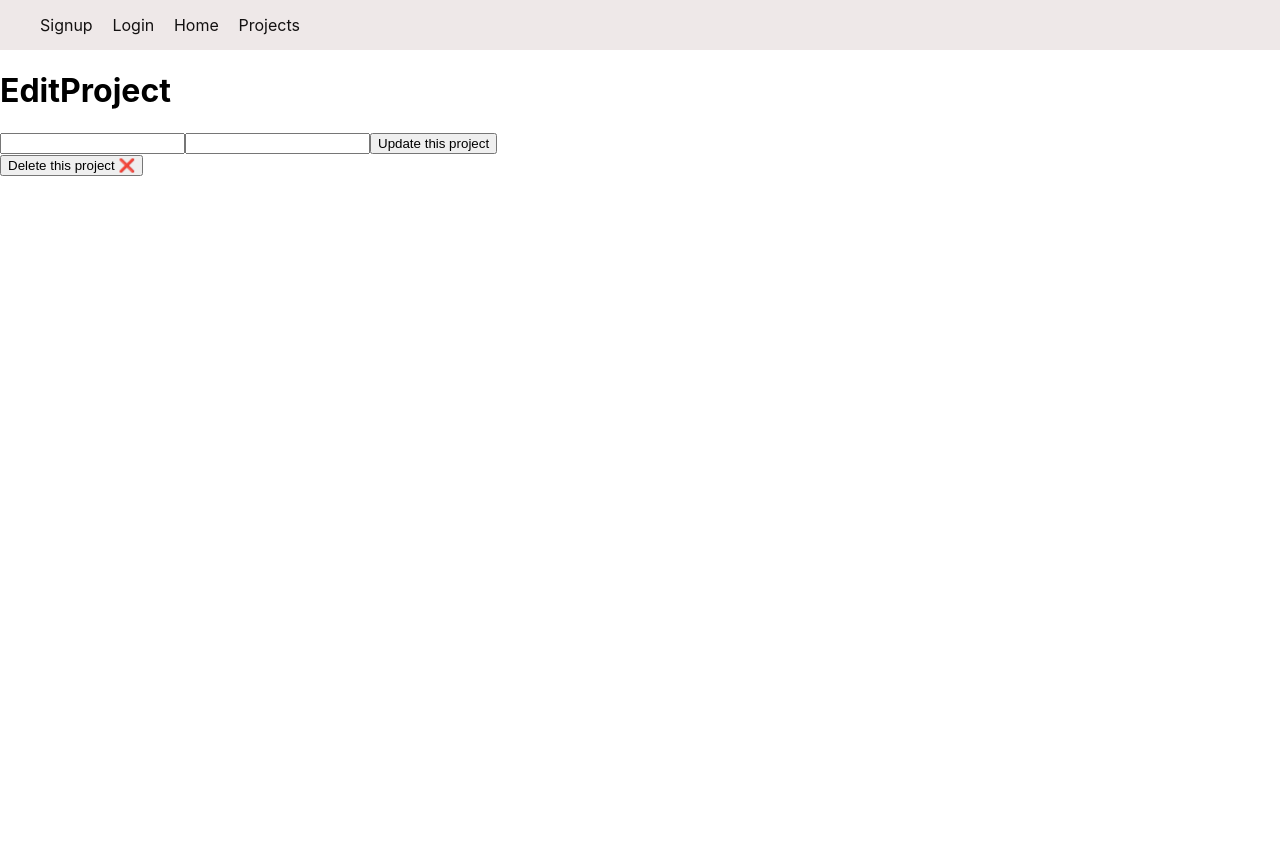
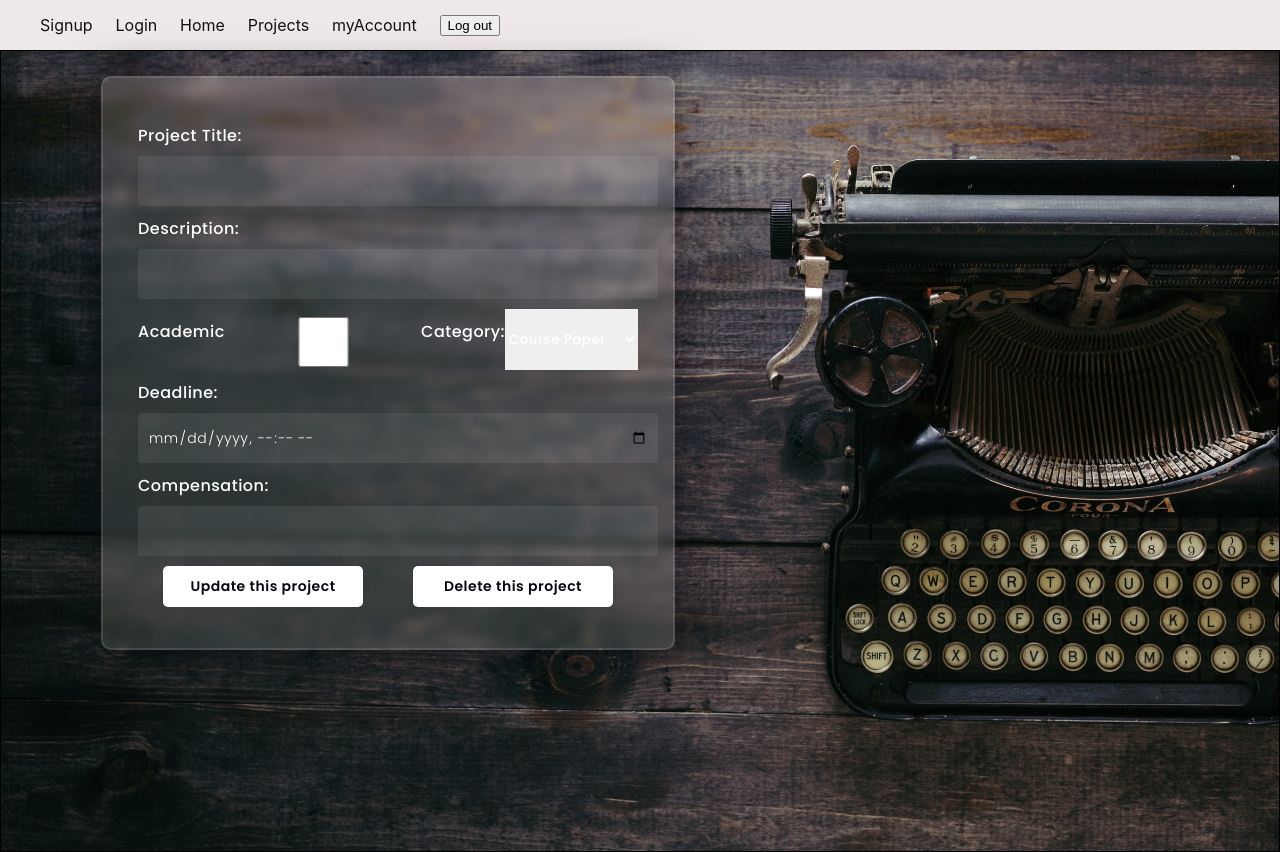
Before and after one commit to THBH85/ghostler, a React (Create React App) app in the folder client/: page /projects/edit/1 in a window 1280 px wide. Before the commit the page ends 800 px from the top, so only its background shows below. Built offline with nearby package versions, Linux system fonts and the light colour scheme; no server answers.

Commit message:
add applicant functionality

```diff
--- a/client/src/App.css
+++ b/client/src/App.css
@@ -1,4 +1,3 @@
-
 body {
     padding: 0;
     margin: 0;
@@ -106,7 +105,7 @@ body {
 }
 
 nav {
-    width: 300px;
+    width: 500px;
 }
 
 nav ul {
@@ -300,14 +299,14 @@ button {
 
 .project-details-box {
     height: 400px;
-    width: 400px;
+    width: 500px;
     background-color: rgba(255, 255, 255, 0.13);
     border-radius: 10px;
     backdrop-filter: blur(5px);
     border: 2px solid rgba(255, 255, 255, 0.1);
     box-shadow: 0 0 40px rgba(8, 7, 16, 0.6);
     padding: 35px 35px;
-    margin-left: 150px;
+    margin-left: 100px;
     margin-top: 80px;
 }
 
@@ -360,13 +359,51 @@ button {
 }
 
 .add-project-button {
-    margin-top: 50px;
+
     width: 100%;
     background-color: #ffffff;
     color: #080710;
-    padding: 15px 0;
-    font-size: 18px;
+    padding: 10px 15px;
+    font-size: 14px;
     font-weight: 600;
     border-radius: 5px;
     cursor: pointer;
+    font-family: Poppins;
 }
+
+.uni-button {
+
+    width: 200px;
+    background-color: #ffffff;
+    color: #080710;
+    padding: 10px 15px;
+    font-size: 14px;
+    font-weight: 600;
+    border-radius: 5px;
+    cursor: pointer;
+    font-family: Poppins;
+
+}
+
+.add-project-row {
+    display: flex;
+    margin-top: 10px;
+    justify-content: space-between;
+}
+
+.edit-project-row {
+    display: flex;
+    margin-top: 10px;
+    justify-content: space-around;
+}
+
+.project-details-row {
+    display: flex;
+    margin-top: 10px;
+    align-items: center;
+    align-content: center;
+    justify-content: space-around;
+    border-radius: 10px;
+    border: 1px solid white;
+
+}
--- a/client/src/components/AddProject.js
+++ b/client/src/components/AddProject.js
@@ -1,11 +1,11 @@
 import axios from 'axios'
-import React, { useState, useContext, useEffect } from 'react'
+import React, { useState, useContext } from 'react'
 import { AuthContext } from '../context/auth'
+import { useNavigate } from 'react-router-dom'
 
 export default function AddProject(props) {
 
 
-	const [creator, setCreator] = useState('')
 	const [title, setTitle] = useState('')
 	const [description, setDescription] = useState('')
 	const [academic, setAcademic] = useState('')
@@ -13,16 +13,9 @@ export default function AddProject(props) {
 	const [date, setDate] = useState('')
 	const [compensation, setCompensation] = useState('')
 
-	const {user, verifyStoredToken, isLoading} = useContext(AuthContext)
+	const { user } = useContext(AuthContext)
+	const navigate = useNavigate()
 
-	// useEffect(() => {
-	//	 verifyStoredToken();
-	//	 if (!isLoading) {
-	//
-	//		 setCreator(user?._id);
-	//	 }
-	//	console.log("USER: ", user?.id);
-    //}, [isLoading]);
 
 	const handleSubmit = e => {
 		e.preventDefault()
@@ -33,7 +26,6 @@ export default function AddProject(props) {
 			.then(response => {
 				console.log(response)
 				// reset the form
-				setCreator('')
 				setTitle('')
 				setDescription('')
 				setAcademic('')
@@ -43,6 +35,7 @@ export default function AddProject(props) {
 
 				// refresh the list of projects in 'AllProjects'
 				props.getAllProjects()
+				navigate('/projects')
 			})
 			.catch(err => console.log(err))
 	}
@@ -65,7 +58,7 @@ export default function AddProject(props) {
 						value={description}
 						onChange={e => setDescription(e.target.value)}
 					/>
-
+					<div className='add-project-row'>
 						<label className='add-project-label' htmlFor="academic">Academic</label>
 						<input className='add-project-input'
 							type="checkbox"
@@ -73,7 +66,7 @@ export default function AddProject(props) {
 							onChange={e => setAcademic(e.target.checked)}
 						/>
 
-					<label className='add-project-label' htmlFor="category">Project category:</label>
+						<label className='add-project-label' htmlFor="category">Category:</label>
 						<select
 							onChange={e => setCategory(e.target.value)}
 							value={category}
@@ -86,8 +79,8 @@ export default function AddProject(props) {
 							<option value="Novel" >Novel</option>
 							<option value="Other" >Other</option>
 						</select>
-
-					<label className='add-project-label' htmlFor="date">deadline: </label>
+					</div>
+					<label className='add-project-label' htmlFor="date">Deadline: </label>
 					<input className='add-project-input'
 						type="datetime-local"
 						value={date}
@@ -101,7 +94,8 @@ export default function AddProject(props) {
 						onChange={e => setCompensation(e.target.value)}
 					/>
 
-					<button type="submit">Add this Project ➕</button>
+					<button className="uni-button" type="submit">Add this Project</button>
+
 				</form>
 			</div>
 		</div>
--- a/client/src/components/Navbar.js
+++ b/client/src/components/Navbar.js
@@ -1,7 +1,17 @@
-import React from 'react'
-import { Link } from 'react-router-dom'
+import React, {useContext} from 'react'
+import { Link, useNavigate } from 'react-router-dom'
+import { AuthContext } from '../context/auth'
 
 export default function Navbar() {
+
+	const { logoutUser } = useContext(AuthContext)
+	const navigate = useNavigate()
+
+	function handleLogOutClick () {
+		logoutUser()
+		navigate('/')
+	}
+
 	return (
 		<div className="header">
 			<nav>
@@ -18,6 +28,10 @@ export default function Navbar() {
 					<li>
 						<Link to="/projects">Projects</Link>
 					</li>
+					<li>
+						<Link to="/profile">myAccount</Link>
+					</li>
+					<button  onClick={handleLogOutClick}>Log out</button>
 				</ul>
 			</nav>
 		</div>
--- a/client/src/pages/AllProjects.js
+++ b/client/src/pages/AllProjects.js
@@ -1,7 +1,6 @@
 import React, { useEffect, useState } from 'react'
 import axios from 'axios'
 import ProjectCard from '../components/ProjectCard'
-import { Link } from 'react-router-dom'
 
 
 export default function AllProjects() {
@@ -87,7 +86,7 @@ export default function AllProjects() {
 					})
 					.map(project => <ProjectCard key={project._id} {...project} />)}
 
-				<Link to="/projects/add">Add a Project</Link>
+
 			</div>
 		</div>
 	)
--- a/client/src/pages/EditProjects.js
+++ b/client/src/pages/EditProjects.js
@@ -10,23 +10,30 @@ export default function EditProject() {
 
 	const [title, setTitle] = useState('')
 	const [description, setDescription] = useState('')
+	const [academic, setAcademic] = useState('')
+	const [category, setCategory] = useState('')
+	const [date, setDate] = useState('')
+	const [compensation, setCompensation] = useState('')
+	const [project, setProject] = useState({})
 
 	useEffect(() => {
 		console.log('use effect')
-		const storedToken=localStorage.getItem('authToken')
+		const storedToken = localStorage.getItem('authToken')
 		axios.get(`/api/projects/${id}`, { headers: { Authorization: `Bearer ${storedToken}` } })
 			.then(response => {
 				const { title, description } = response.data
 				setTitle(title)
 				setDescription(description)
+				setProject(response)
 			})
 			.catch(err => console.log(err))
 	}, [])
 
 	const handleSubmit = e => {
 		e.preventDefault()
-		const requestBody = { title, description }
-		const storedToken=localStorage.getItem('authToken')
+		const applicants = project.applicants
+		const requestBody = { title, description, applicants }
+		const storedToken = localStorage.getItem('authToken')
 		// put request to the backend to update the project
 		axios.put(`/api/projects/${id}`, requestBody, { headers: { Authorization: `Bearer ${storedToken}` } })
 			.then(() => {
@@ -37,7 +44,7 @@ export default function EditProject() {
 	}
 
 	const deleteProject = () => {
-		const storedToken=localStorage.getItem('authToken')
+		const storedToken = localStorage.getItem('authToken')
 		axios.delete(`/api/projects/${id}`, { headers: { Authorization: `Bearer ${storedToken}` } })
 			.then(() => {
 				// redirect to the projects list
@@ -48,21 +55,66 @@ export default function EditProject() {
 
 	return (
 		<>
-			<h1>EditProject</h1>
+
+			<div className='container-background'>
+				<div className='add-project-box'>
 					<form onSubmit={handleSubmit}>
-				<input
+						<label className='add-project-label' htmlFor="title">Project Title: </label>
+						<input className='add-project-input'
 							type="text"
 							value={title}
 							onChange={e => setTitle(e.target.value)}
 						/>
-				<input
+
+						<label className='add-project-label' htmlFor="description">Description: </label>
+						<input className='add-project-input'
 							type="text"
 							value={description}
 							onChange={e => setDescription(e.target.value)}
 						/>
-				<button type="submit">Update this project</button>
+						<div className='add-project-row'>
+							<label className='add-project-label' htmlFor="academic">Academic</label>
+							<input className='add-project-input'
+								type="checkbox"
+								value={academic}
+								onChange={e => setAcademic(e.target.checked)}
+							/>
+
+							<label className='add-project-label' htmlFor="category">Category:</label>
+							<select
+								onChange={e => setCategory(e.target.value)}
+								value={category}
+							>
+								<option value="Course Paper" >Course Paper</option>
+								<option value="Bachelor Thesis" >Bachelor Thesis</option>
+								<option value="Master Thesis" >Master Thesis</option>
+								<option value="Biography" >Biography</option>
+								<option value="Autobiography" >Autobiography</option>
+								<option value="Novel" >Novel</option>
+								<option value="Other" >Other</option>
+							</select>
+						</div>
+						<label className='add-project-label' htmlFor="date">Deadline: </label>
+						<input className='add-project-input'
+							type="datetime-local"
+							value={date}
+							onChange={e => setDate(e.target.value)}
+						/>
+
+						<label className='add-project-label' htmlFor="compensation">Compensation: </label>
+						<input className='add-project-input'
+							type="text"
+							value={compensation}
+							onChange={e => setCompensation(e.target.value)}
+						/>
+						<div className='edit-project-row'>
+						<button className='uni-button' type="submit">Update this project</button>
+						<button className='uni-button' onClick={deleteProject}>Delete this project</button>
+						</div>
 					</form>
-			<button onClick={deleteProject}>Delete this project ❌</button>
+
+				</div>
+			</div>
 		</>
 	)
 }
--- a/client/src/pages/Login.js
+++ b/client/src/pages/Login.js
@@ -18,15 +18,14 @@ export default function Login() {
 		const requestBody = { email, password }
 		axios.post('/api/auth/login', requestBody)
 			.then(response => {
-				// redirect to projects
 				console.log('i have a token mothafukkas')
 				const token = response.data.authToken
 				// store the token
 				storeToken(token)
 				verifyStoredToken()
 					.then(() => {
-						// redirect to projects
-						navigate('/')
+						// redirect to profile
+						navigate('/profile')
 					})
 			})
 			.catch(err => {
--- a/client/src/pages/ProfilePage.js
+++ b/client/src/pages/ProfilePage.js
@@ -37,13 +37,15 @@ export default function ProfilePage() {
 	return (
 		<div>
 			<div className='all-projects-container'>
-				<h1>Hello User</h1>
+				<h1>Hello {user.name}</h1>
 				<div >
 				<form className="filter-row">
 
 					<label htmlFor="isProjectCreator">Show all projects I created</label>
 					<input type="checkbox" checked={isProjectCreator} onChange={handleProjectCreatorChange}></input>
-
+					<Link to="/projects/add">
+					<button className="add-project-button" type="text">Add project</button>
+					</Link>
 				</form>
 				</div>
 				{projects
@@ -58,7 +60,7 @@ export default function ProfilePage() {
 
 					.map(project => <ProjectCard key={project._id} {...project} />)}
 
-				<Link to="/projects/add">Add a Project</Link>
+
 			</div>
 		</div>
 	)
--- a/client/src/pages/ProjectDetails.js
+++ b/client/src/pages/ProjectDetails.js
@@ -1,12 +1,36 @@
 import axios from 'axios'
-import React, { useState, useEffect } from 'react'
-import { useParams, Link } from 'react-router-dom'
+import React, { useState, useEffect, useContext } from 'react'
+import { useParams, Link, useNavigate } from 'react-router-dom'
+import { AuthContext } from '../context/auth'
 
 export default function ProjectDetails() {
 
 	const { id } = useParams()
+	const { user } = useContext(AuthContext)
+	let userId = ''
+	if (user) userId = user._id
 
 	const [project, setProject] = useState(null)
+	const navigate = useNavigate()
+
+	const handleSubmit = e => {
+		e.preventDefault()
+		const title = project.title
+		const description = project.description
+		// get currrent applicants array
+		const applicants = project.applicants
+		// push current user in this array
+		applicants.push(userId)
+		const requestBody = { title, description, applicants }
+		const storedToken = localStorage.getItem('authToken')
+		// put request to the backend to update the project
+		axios.put(`/api/projects/${id}`, requestBody, { headers: { Authorization: `Bearer ${storedToken}` } })
+			.then(() => {
+				// redirect to the project list
+
+			})
+			.catch(err => console.log(err))
+	}
 
 
 	useEffect(() => {
@@ -23,18 +47,29 @@ export default function ProjectDetails() {
 			{project === null ? <h3>Loading...</h3> :
 				<div className='container-background'>
 					<div className='project-details-box'>
-
-						<h1>Project Details</h1>
 						<h3>Title: {project.title}</h3>
 						<h5>Description: {project.description}</h5>
 						<h5>Category: {project.category}</h5>
 						<h5>Deadline: {project.dateString} ({project.timeString})</h5>
 						<h5>Compensation: {project.compensation}</h5>
+						<div className='project-details-row'>
+							{project.applicants.length > 0 ?
+								(<h5>Applicants: {
+									project.applicants.map(applicant => (
+										applicant?.name
+									))
+								}</h5>)
+								: <p></p>}
+							{project.applicants.length > 0 && <button className='uni-button' type='text'>Contact Applicant</button>}
+						</div>
+						<Link to={`/projects/edit/${project._id}`}>
+							{project.creator === user._id && <button className='uni-button'>Edit Project</button>}
+						</Link>
+						<form onSubmit={handleSubmit}>
+							{project.creator !== user._id && <button className='uni-button' type='submit'>Apply</button>}
+						</form>
+					</div>
 
-					</div>
-					<Link to={`/projects/edit/${project._id}`}>
-							<button>Edit this Project 📝</button>
-						</Link>
 				</div>
 			}
 		</>
```
Also changed, not shown: 2 other files (tests, documents, lock files or other folders). Lines whose indentation alone changed are shown as unchanged.
